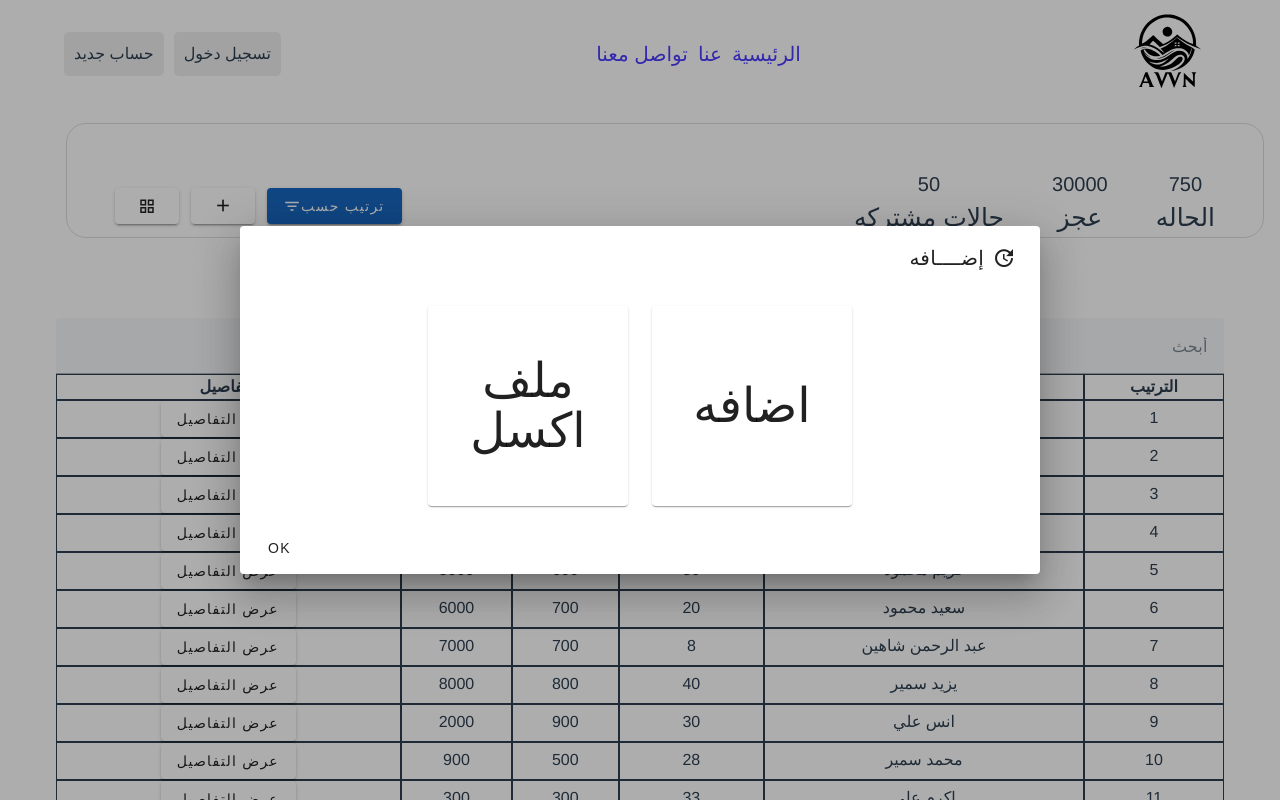
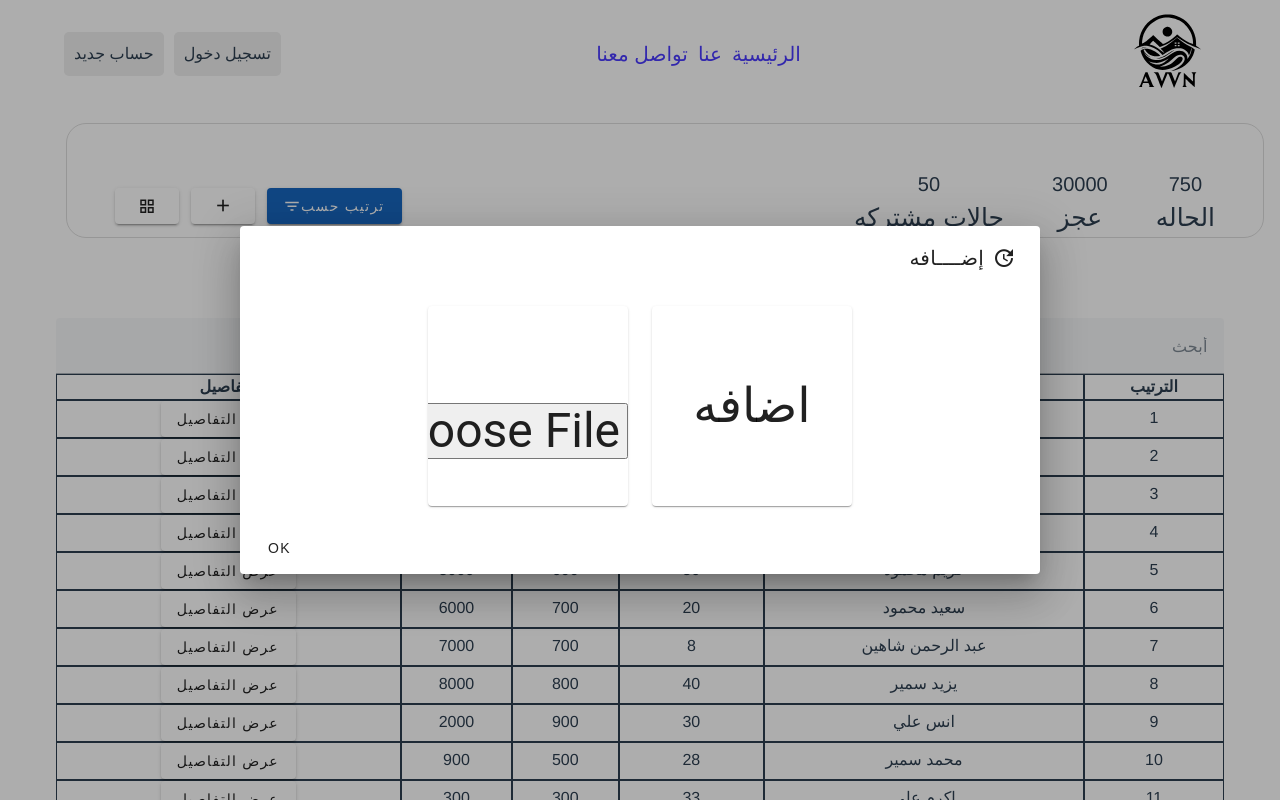
Before and after one commit to Salem-Team/awn_project, a Vue app: page /DashBoard_charities in a window 1280 px wide. Both pictures are taken after a click on the button 223 px from the left and 206 px from the top of the page. Built offline with nearby package versions, Linux system fonts and the light colour scheme.

Commit message:
Convert Exel To Json

```diff
--- a/package.json
+++ b/package.json
@@ -16,9 +16,11 @@
         "core-js": "^3.8.3",
         "emit": "^0.0.2",
         "firebase": "^10.11.0",
+        "read-excel-file": "^5.7.1",
         "vue": "^3.2.13",
         "vue-router": "^4.0.3",
-        "vuex": "^4.0.0"
+        "vuex": "^4.0.0",
+        "xlsx": "^0.18.5"
     },
     "devDependencies": {
         "@babel/core": "^7.12.16",
--- a/src/views/DashBoard_charities.vue
+++ b/src/views/DashBoard_charities.vue
@@ -153,7 +153,14 @@
                                             <div
                                                 class="text-h3 flex-grow-1 text-center"
                                             >
-                                                ملف اكسل
+                                                ملف اكسل<input
+                                                    type="file"
+                                                    id="myinput"
+                                                    accept=".xlsx"
+                                                    @change="
+                                                        onFileChange($event)
+                                                    "
+                                                />
                                             </div>
                                         </v-card>
                                     </v-item>
@@ -182,6 +189,10 @@
 </template>
 
 <script>
+// import Xlsx File
+import readXlsxFile from "read-excel-file";
+// import XLSX from "xlsx";
+// import Components
 import DashboardCharitys from "@/components/DashboardCharitys.vue";
 import StatusInformation from "@/components/StatusInformation.vue";
 import AddCasce from "@/components/AddCasce.vue";
@@ -200,6 +211,15 @@ export default {
         };
     },
     methods: {
+        onFileChange(event) {
+            const xlsxFile = event.target.files ? event.target.files[0] : null;
+            if (xlsxFile) {
+                readXlsxFile(xlsxFile).then((rows) => {
+                    console.log("Rows:", rows);
+                });
+            }
+        },
+
         Swap() {
             this.Emitter.emit("swapView");
         },
@@ -239,6 +259,7 @@ export default {
             this.Emitter.emit("caloriesDesaending");
         },
     },
+    mounted() {},
 };
 </script>
 <style lang="scss">
```
Also changed, not shown: 1 other file (tests, documents, lock files or other folders).
